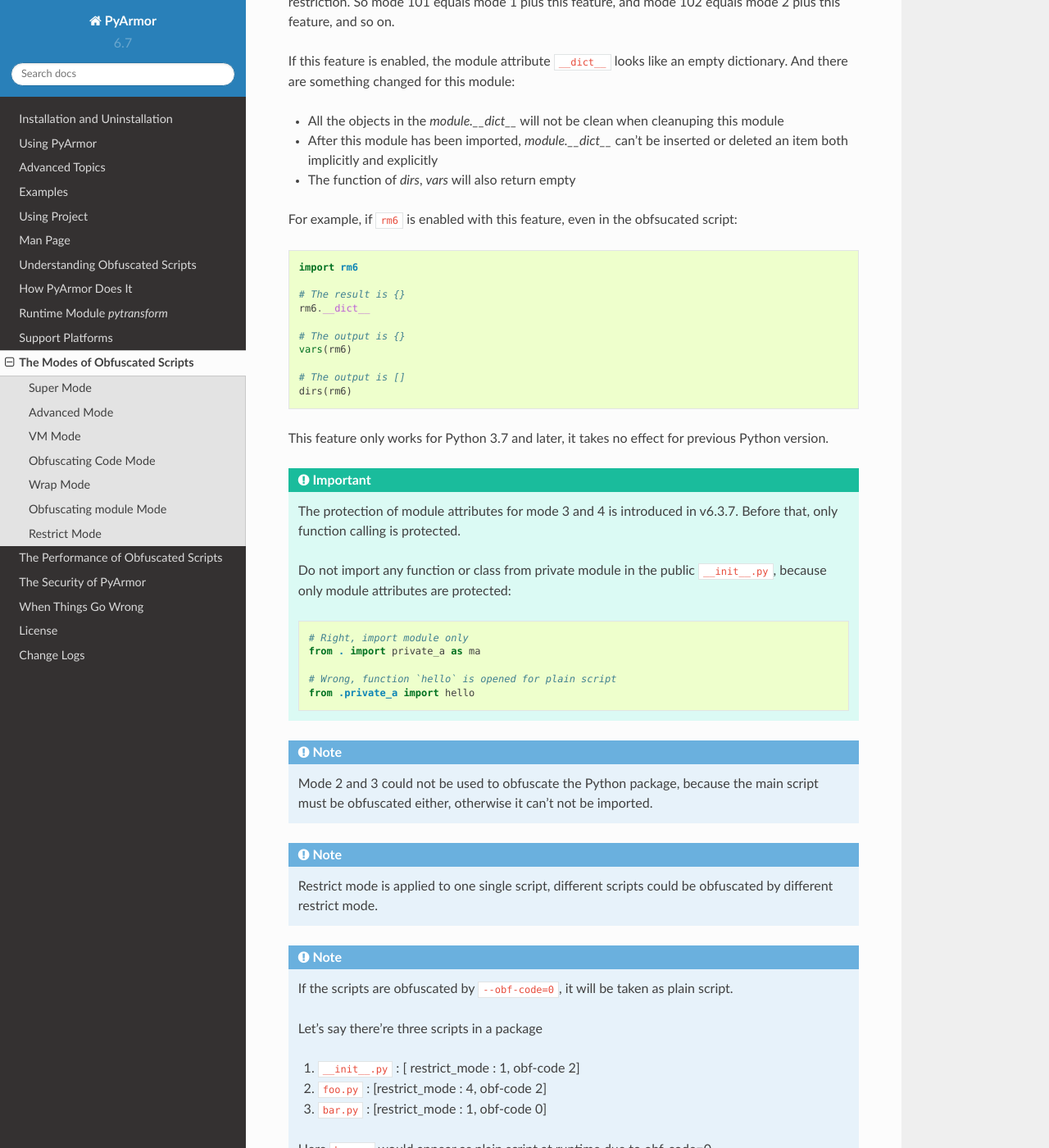
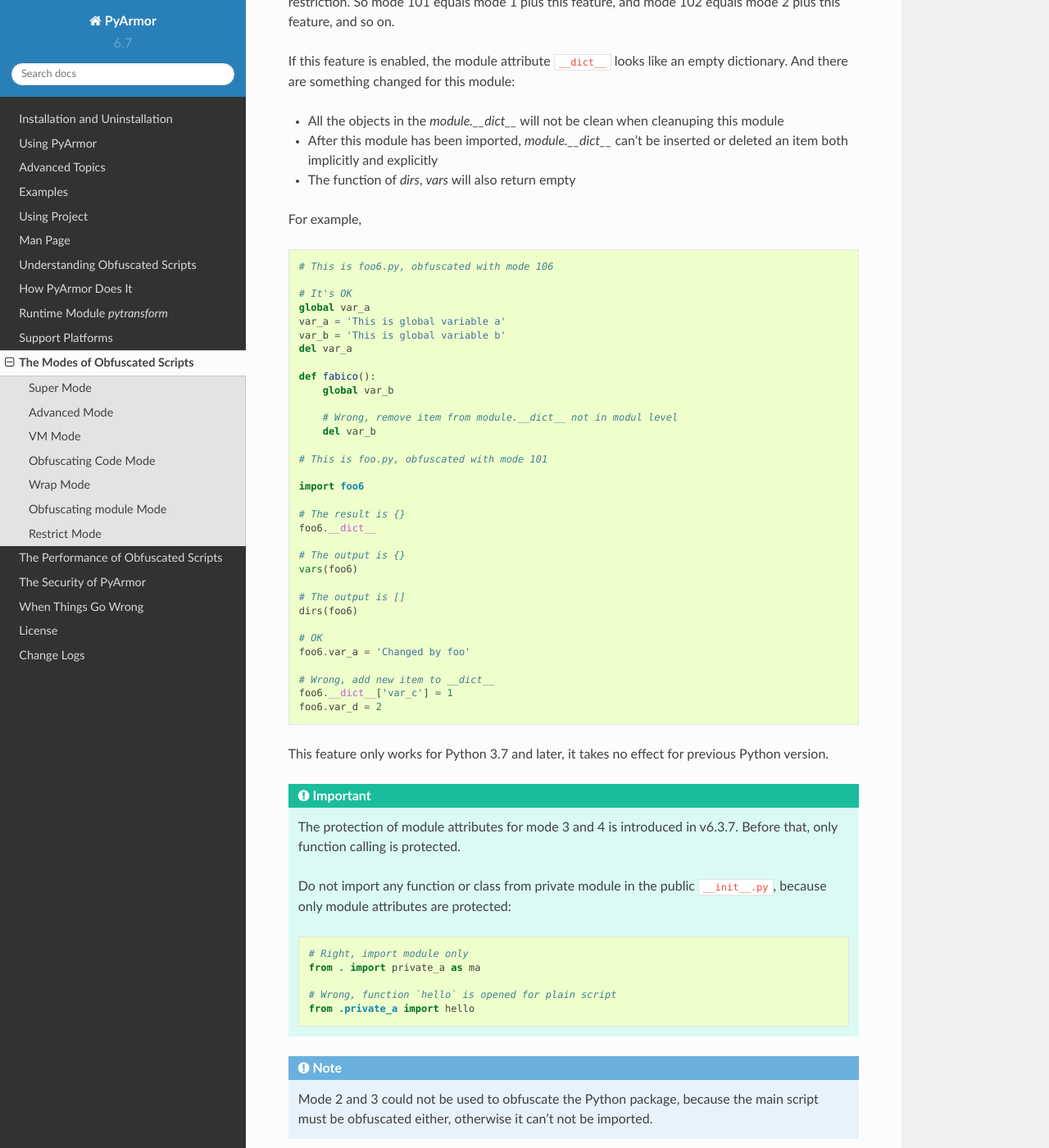
Before and after one commit to dashingsoft/pyarmor, a Sphinx documentation site: the page built from docs/mode.rst, in a window 1280 px wide and 1400 px high, scrolled down 7454 px. Shown: the whole window at 82% size. Built offline with Sphinx 7.4.7 and the Read the Docs theme 2.0.0, drawn with Linux system fonts in a browser that asks for light colours.

Commit message:
Refine sample code

```diff
--- a/docs/mode.rst
+++ b/docs/mode.rst
@@ -364,21 +364,43 @@ empty dictionary. And there are something changed for this module:
   deleted an item both implicitly and explicitly
 * The function of `dirs`, `vars` will also return empty
 
-For example, if ``rm6`` is enabled with this feature, even in the obfsucated
-script:
+For example,
 
 .. code:: python
 
-    import rm6
+    # This is foo6.py, obfuscated with mode 106
+
+    # It's OK
+    global var_a
+    var_a = 'This is global variable a'
+    var_b = 'This is global variable b'
+    del var_a
+
+    def fabico():
+        global var_b
+
+        # Wrong, remove item from module.__dict__ not in modul level
+        del var_b
+
+    # This is foo.py, obfuscated with mode 101
+
+    import foo6
 
     # The result is {}
-    rm6.__dict__
+    foo6.__dict__
 
     # The output is {}
-    vars(rm6)
+    vars(foo6)
 
     # The output is []
-    dirs(rm6)
+    dirs(foo6)
+
+    # OK
+    foo6.var_a = 'Changed by foo'
+
+    # Wrong, add new item to __dict__
+    foo6.__dict__['var_c'] = 1
+    foo6.var_d = 2
 
 This feature only works for Python 3.7 and later, it takes no effect for
 previous Python version.
```
